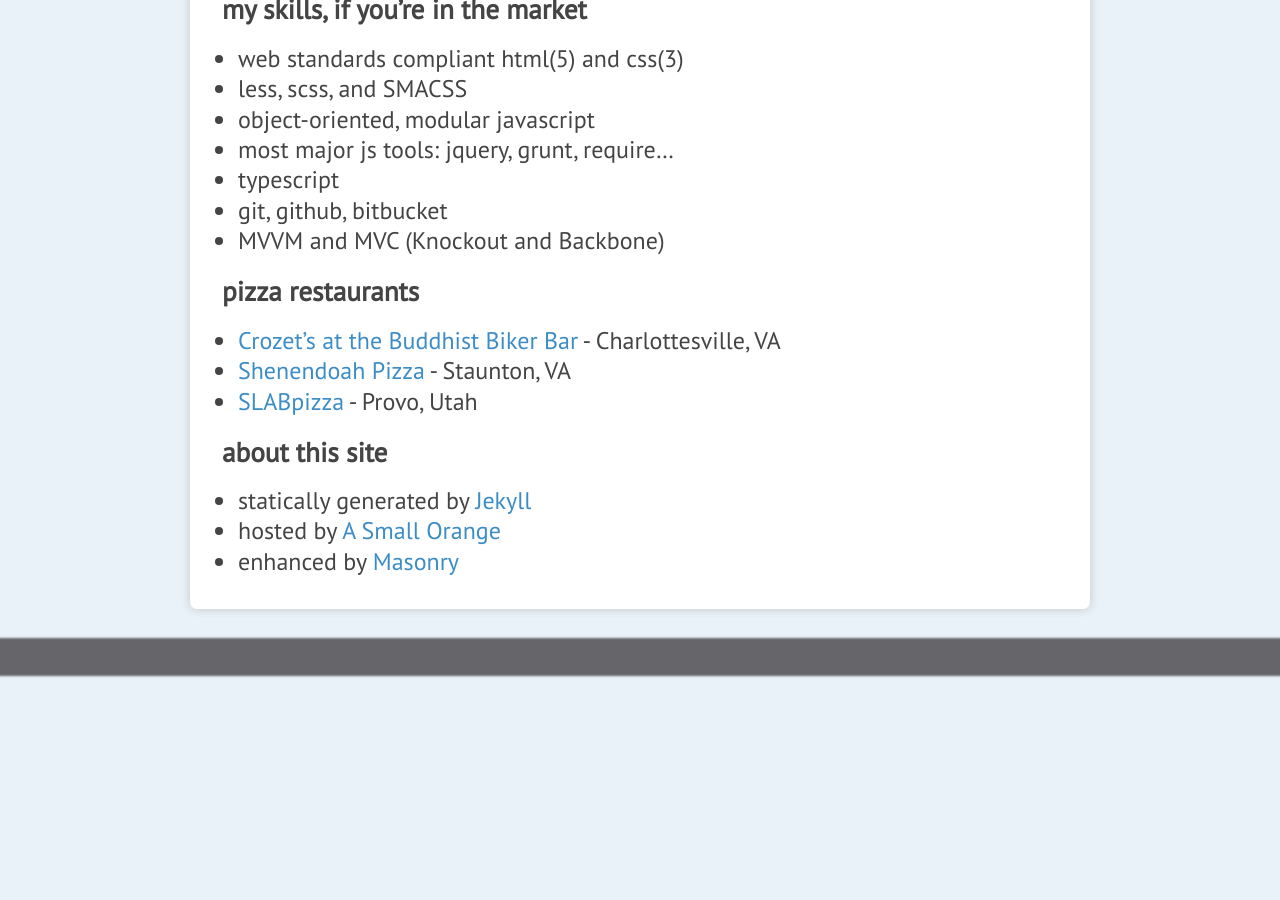
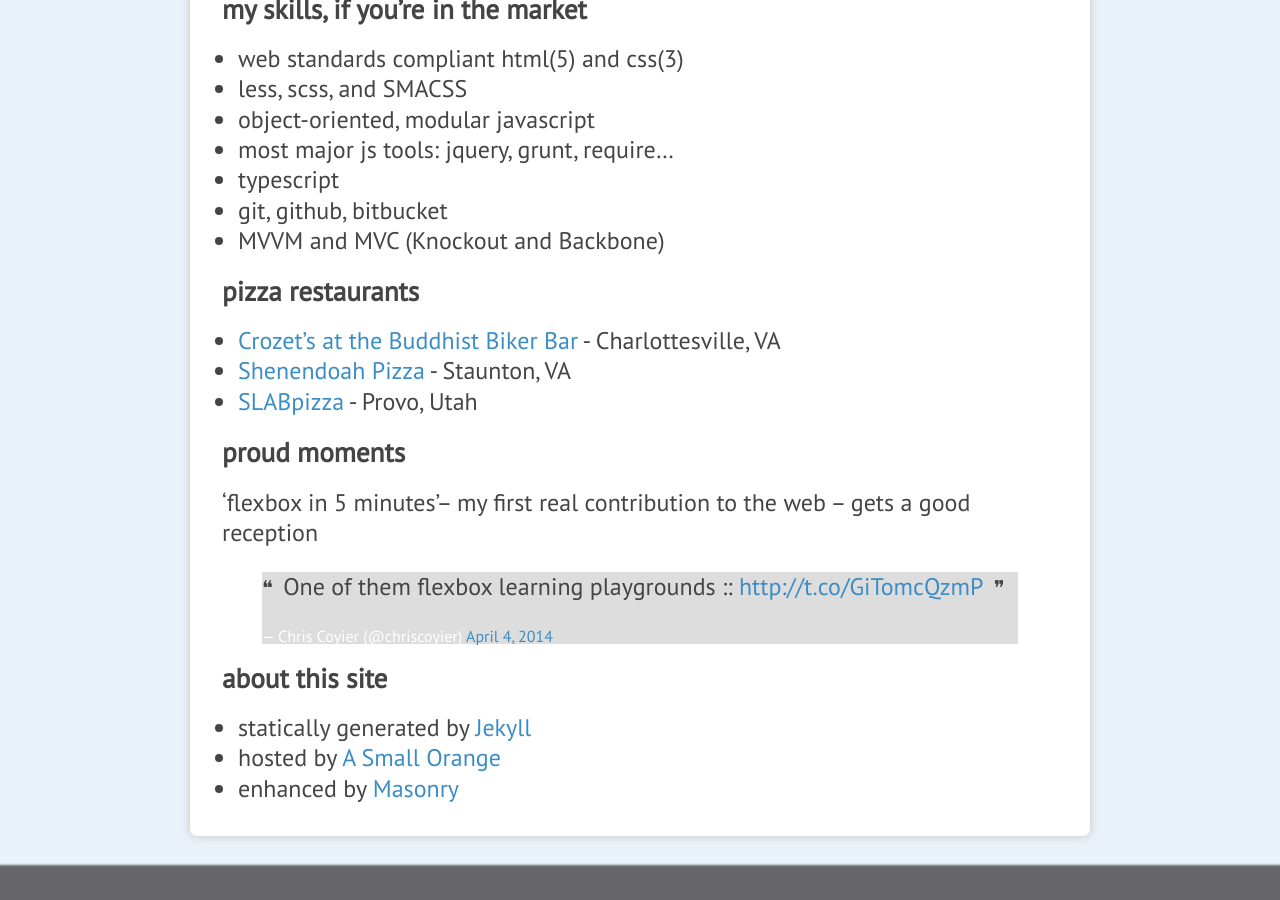
Before and after one commit to brycepj/devbryce-jekyll, a Jekyll site: the page built from about/index.md, in a window 1280 px wide and 900 px high, scrolled down 822 px. Built offline with Jekyll 4.4.1, drawn with Linux system fonts in a browser that asks for light colours; comment, search, counter and statistics services are not loaded.

Commit message:
add cc tweet

```diff
--- a/about/index.md
+++ b/about/index.md
@@ -33,6 +33,13 @@ Anyway, this blog is nothing too serious. It's where I share what I'm learning a
 - [Shenendoah Pizza](http://www.shenandoahpizza.com/) - Staunton, VA
 - [SLABpizza](http://slabpizza.com/) - Provo, Utah
 
+## proud moments
+
+'flexbox in 5 minutes'-- my first real contribution to the web -- gets a good reception
+
+<blockquote class="twitter-tweet" lang="en"><p>One of them flexbox learning playgrounds :: <a href="http://t.co/GiTomcQzmP">http://t.co/GiTomcQzmP</a></p>&mdash; Chris Coyier (@chriscoyier) <a href="https://twitter.com/chriscoyier/statuses/452165011884879873">April 4, 2014</a></blockquote>
+<script async src="//platform.twitter.com/widgets.js" charset="utf-8"></script>
+
 ## about this site
 
 - statically generated by [Jekyll](http://jekyllrb.com)
```
